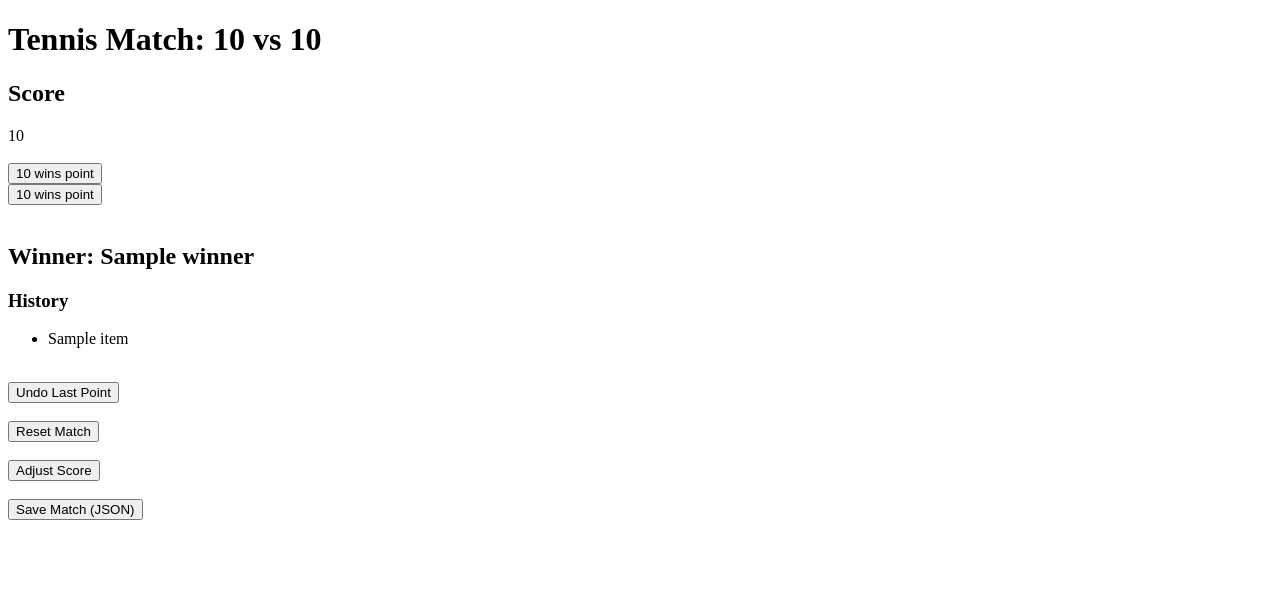
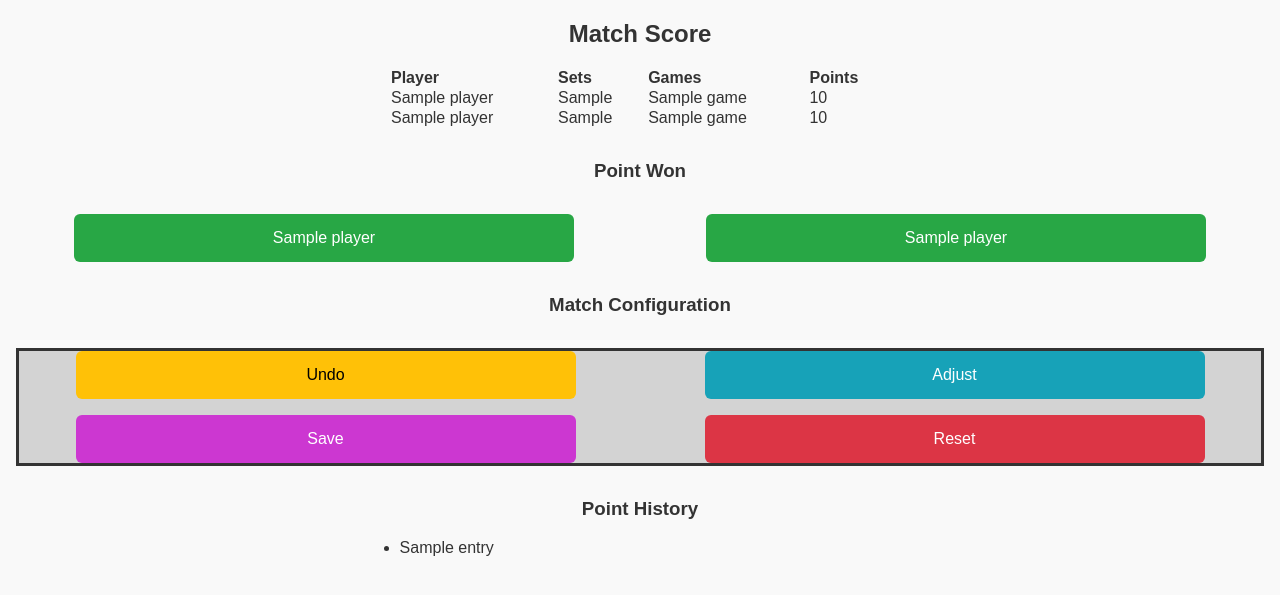
Before and after one commit to wavewaterpool/tennis-scoreboard, a Flask app: template templates/match.html in a window 1280 px wide. Shown: the top 595 px of the page. Run offline with Flask 3, Linux system fonts and the light colour scheme; the template is opened without the code that fills it: most values are stand-ins (such as "Sample title", 1, 10 or a date in 2020).

Commit message:
Match and Adjust page interface overhaul. Added base.html. Added styles.css

```diff
--- a/app.py
+++ b/app.py
@@ -4,14 +4,16 @@ import json
 import io
 
 app = Flask(__name__)
-app.secret_key = "your_secret_key"
+app.secret_key = "secret_sekreto"
 
 @app.route("/", methods=["GET", "POST"])
 def index():
     if request.method == "POST":
         p1 = request.form["player1"]
         p2 = request.form["player2"]
-        match = TennisMatch(p1, p2)
+        sudden_death = "sudden_death" in request.form
+
+        match = TennisMatch(p1, p2, sudden_death)
         session["match"] = json.dumps(match.to_dict())
         return redirect("/match")
     return render_template("index.html")
@@ -109,7 +111,8 @@ def undo():
     return redirect("/match")
 
 
-@app.route("/point/<int:player>")
+# @app.route("/point/<int:player>")
+@app.post("/point/<int:player>")
 def point(player):
     match = load_match()
     if match:
@@ -121,7 +124,7 @@ def point(player):
 def reset():
     match = load_match()
     if match:
-        match = TennisMatch(match.players[0], match.players[1])
+        match = TennisMatch(match.players[0], match.players[1], match.sudden_death)
         save_match(match)
     return redirect("/match")
 
@@ -138,4 +141,4 @@ def save_match(match):
 
 
 if __name__ == "__main__":
-    app.run(debug=True)
+    app.run(host="192.168.0.187", debug=True)
--- a/static/tennismatch.css
+++ b/static/tennismatch.css
@@ -67,3 +67,7 @@ button:hover {
         flex: 1 1 100%;
     }
 }
+.button-container {
+    display: flex;
+    border-spacing: 10px;
+}
--- a/templates/match.html
+++ b/templates/match.html
@@ -1,41 +1,90 @@
-<!DOCTYPE html>
-<html>
-<head>
-    <title>Tennis Match</title>
-</head>
-<body>
-    <h1>Tennis Match: {{ p1 }} vs {{ p2 }}</h1>
+{% extends "base.html" %}
 
-    <h2>Score</h2>
-    <div>{{ score|safe }}</div>
+{% block title %}Match Score{% endblock %}
 
-    <br>
-    <form action="/point/0"><button type="submit">{{ p1 }} wins point</button></form>
-    <form action="/point/1"><button type="submit">{{ p2 }} wins point</button></form>
-    <br>
+{% block content %}
+<h2>Match Score</h2>
 
-    {% if winner %}
-    <h2>Winner: {{ winner }}</h2>
-    {% endif %}
+<!-- Scoreboard -->
+<div style="max-width: 500px; margin: 0 auto;">
+    <table style="width: 100%; border-collapse: collapse;">
+        <thead>
+            <tr style="text-align: left;">
+                <th>Player</th>
+                <th>Sets</th>
+                <th>Games</th>
+                <th>Points</th>
+            </tr>
+        </thead>
+        <tbody>
+            <tr>
+                <td>{{ match.players[0] }}</td>
+                <td>{{ match.sets_won[0] }}</td>
+                <td>{{ match.current_set.games[0] }}</td>
+                {% if match.current_game.advantage == 0 %}
+                <td>Ad</td>
+                {% else %}
+                <td>{{ match.current_game.score[0] }}</td>
+                {% endif %}
+            </tr>
+            <tr>
+                <td>{{ match.players[1] }}</td>
+                <td>{{ match.sets_won[1] }}</td>
+                <td>{{ match.current_set.games[1] }}</td>
+                {% if match.current_game.advantage == 1 %}
+                <td>Ad</td>
+                {% else %}
+                <td>{{ match.current_game.score[1] }}</td>
+                {% endif %}
+            </tr>
+        </tbody>
+    </table>
+</div>
 
-    <h3>History</h3>
-    <ul>
-        {% for item in history %}
-        <li>{{ item }}</li>
-        {% endfor %}
-    </ul>
+<!-- Action Buttons -->
+<!-- Scoring -->
+<h3 style="margin-top: 2rem; text-align: center;">Point Won</h3>
+<div class="button-row">
+    <form action="/point/0" method="post" style="flex: 1;">
+        <button type="submit" class="apply-btn">{{ match.players[0] }}</button>
+    </form>
 
-    <br>
-    <form action="/undo"><button type="submit">Undo Last Point</button></form>
-    <br>
-    <form action="/reset"><button type="submit">Reset Match</button></form>
-    <br>
-    <form action="/adjust"><button type="submit">Adjust Score</button></form>
-    <br>
-    <form action="/save"><button type="submit">Save Match (JSON)</button></form>
+    <form action="/point/1" method="post" style="flex: 1;">
+        <button type="submit" class="apply-btn">{{ match.players[1] }}</button>
+    </form>
+</div>
 
+<!-- Match Config -->
+<h3 style="margin-top: 2rem; text-align: center;">Match Configuration</h3>
+<div class="button-row" style="flex-wrap: wrap; background-color: lightgrey; border: solid; ">
+    <!-- Undo Button -->
+    <form action="/undo" method="get" style="flex: 1 1 45%;">
+        <button type="submit" class="undo-btn">Undo</button>
+    </form>
 
+    <!-- Adjust Score -->
+    <form action="/adjust" method="get" style="flex: 1 1 45%;">
+        <button type="submit" class="adjust-btn">Adjust</button>
+    </form>
 
+    <!-- Save Match -->
+    <form action="/save" method="get" style="flex: 1 1 45%;">
+        <button type="submit" class="save-btn">Save</button>
+    </form>
 
-</body>
-</html>
+    <!-- Reset Match -->
+    <form action="/reset" method="get" style="flex: 1 1 45%;">
+        <button type="submit" class="reset-btn">Reset</button>
+    </form>
+</div>
+
+<!-- Optional: Show history -->
+{% if match.history %}
+<h3 style="margin-top: 2rem; text-align: center;">Point History</h3>
+<ul style="max-width: 500px; margin: 1rem auto; padding-left: 1.2rem;">
+    {% for entry in match.history|reverse %}
+    <li>{{ entry }}</li>
+    {% endfor %}
+</ul>
+{% endif %}
+{% endblock %}
```
Also changed, not shown: static/tennisadjust.css (+34 -20 lines), templates/adjust.html (+28 -21 lines), templates/index.html (+8 -4 lines), tennis_match.py (+48 -16 lines).
